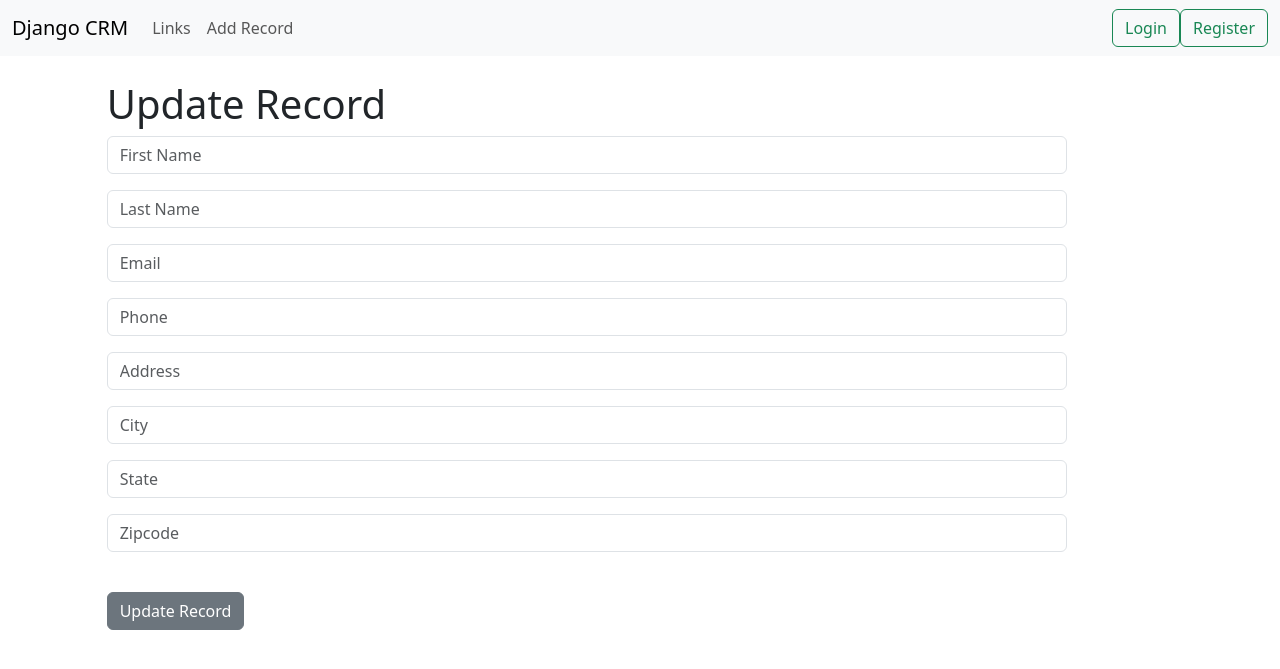
After one commit to gnizto/django-crm, a Django app: template website/templates/update_record.html in a window 1280 px wide. The commit adds this page. Shown: the top 669 px of the page. Run offline with Django 5.2, Linux system fonts and the light colour scheme; the template is opened without the code that fills it: values that come from a table or form of the project are taken from there, others are empty.

Commit message:
Add 'update record' feature

```diff
--- a/website/templates/record.html
+++ b/website/templates/record.html
@@ -20,5 +20,6 @@
 
   <a href="{% url 'home' %}" class="btn btn-secondary">Back</a>
   <a href="{% url 'delete_record' record.id %}" class="btn btn-danger">Delete</a>
+  <a href="{% url 'update_record' record.id %}" class="btn btn-primary">Update</a>
 </div>
 {% endblock %}
--- /dev/null
+++ b/website/templates/update_record.html
@@ -0,0 +1,13 @@
+{% extends 'base.html' %}
+{% block content %}
+<div class="col-md-9 offset-md-1">
+    <h1>Update Record</h1>
+    <form method="POST" action="">
+        {% csrf_token %}
+
+        {{ form.as_p }}
+        <br/>
+        <button type="submit" class="btn btn-secondary">Update Record</button>
+    </form>
+</div>
+{% endblock %}
--- a/website/urls.py
+++ b/website/urls.py
@@ -9,4 +9,5 @@
     path('record/<int:pk>', views.customer_record, name='record'),
     path('delete_record/<int:pk>', views.delete_record, name='delete_record'),
     path('add_record/', views.add_record, name='add_record'),
+    path('update_record/<int:pk>', views.update_record, name='update_record'),
 ]
```
Also changed, not shown: website/views.py (+16 -0 lines).
